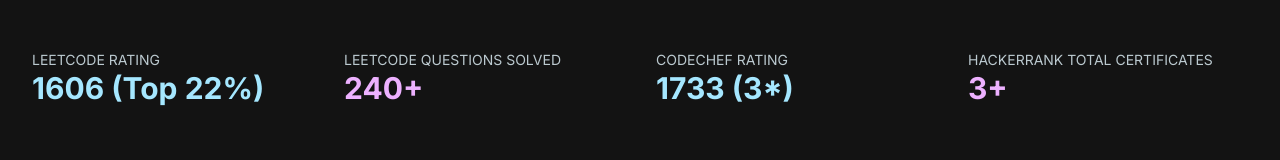
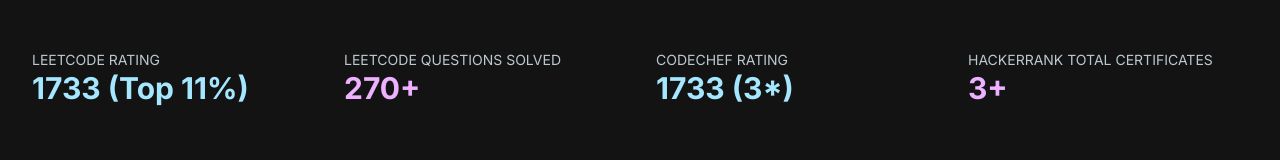
Before and after one commit to Name-Archit/Portfolio_Website, a React (Vite) app: page /about in a window 1280 px wide. Shown: the part 1591-1751 px from the top of the page. Built offline with nearby package versions, Linux system fonts and the light colour scheme.

Commit message:
added achievements

```diff
--- a/src/pages/About.jsx
+++ b/src/pages/About.jsx
@@ -209,12 +209,12 @@
         {[
           {
             label: "LeetCode Rating",
-            val: "1606 (Top 22%)",
+            val: "1733 (Top 11%)",
             color: "text-primary",
           },
           {
             label: "LeetCode questions solved",
-            val: "240+",
+            val: "270+",
             color: "text-secondary",
           },
           { label: "CodeChef rating", val: "1733 (3*)", color: "text-primary" },
```
